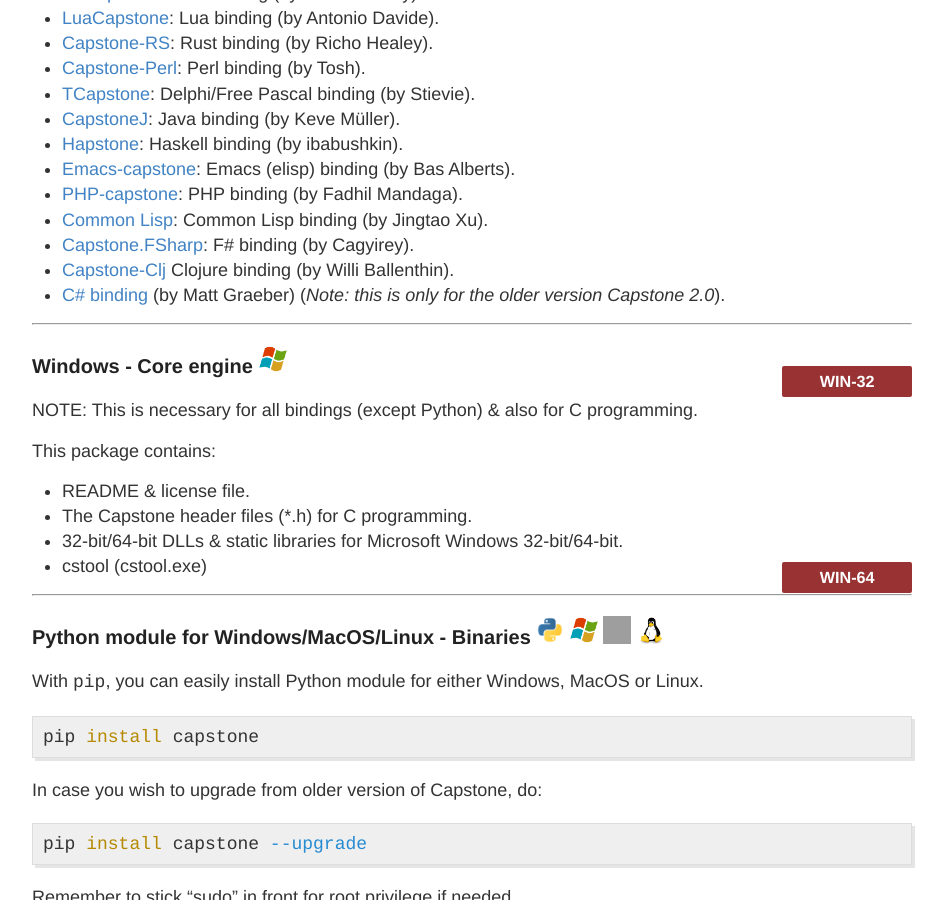
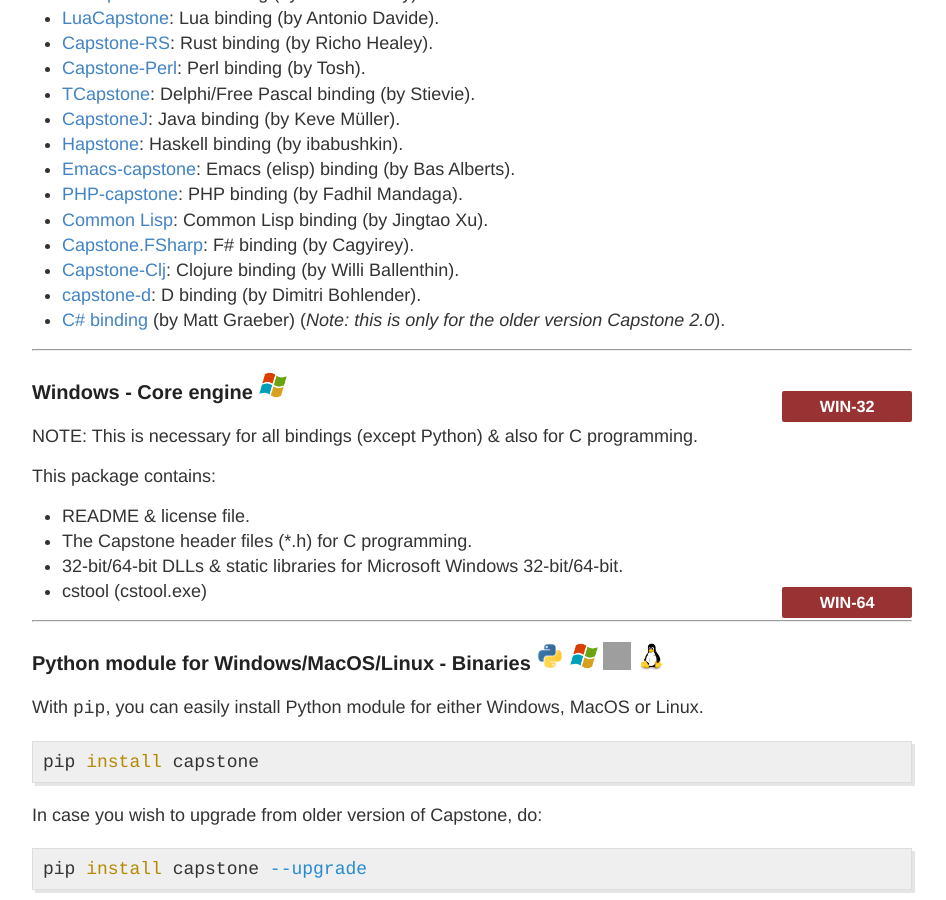
Before and after one commit to capstone-engine/capstone-engine.github.io, a Jekyll site: the page built from download.md, in a window 1280 px wide and 900 px high, scrolled down 1244 px. Shown: the whole window, without its empty margins (168-1114 px from the left). Built offline with Jekyll 4.4.1, drawn with Linux system fonts in a browser that asks for light colours; grey boxes are pictures that could not be loaded.

Commit message:
add D binding to download.md

```diff
--- a/download.md
+++ b/download.md
@@ -66,7 +66,8 @@
 - [PHP-capstone](https://github.com/firodj/php-capstone): PHP binding (by Fadhil Mandaga).
 - [Common Lisp](https://github.com/jingtaozf/capstone): Common Lisp binding (by Jingtao Xu).
 - [Capstone.FSharp](https://github.com/cagyirey/Capstone.FSharp): F# binding (by Cagyirey).
-- [Capstone-Clj](https://github.com/williballenthin/reversing-clj/tree/master/capstone-clj) Clojure binding (by Willi Ballenthin).
+- [Capstone-Clj](https://github.com/williballenthin/reversing-clj/tree/master/capstone-clj): Clojure binding (by Willi Ballenthin).
+- [capstone-d](https://github.com/bohlender/capstone-d): D binding (by Dimitri Bohlender).
 - [C# binding](https://github.com/mattifestation/capstone) (by Matt Graeber) (*Note: this is only for the older version Capstone 2.0*).
 
 ---
```
